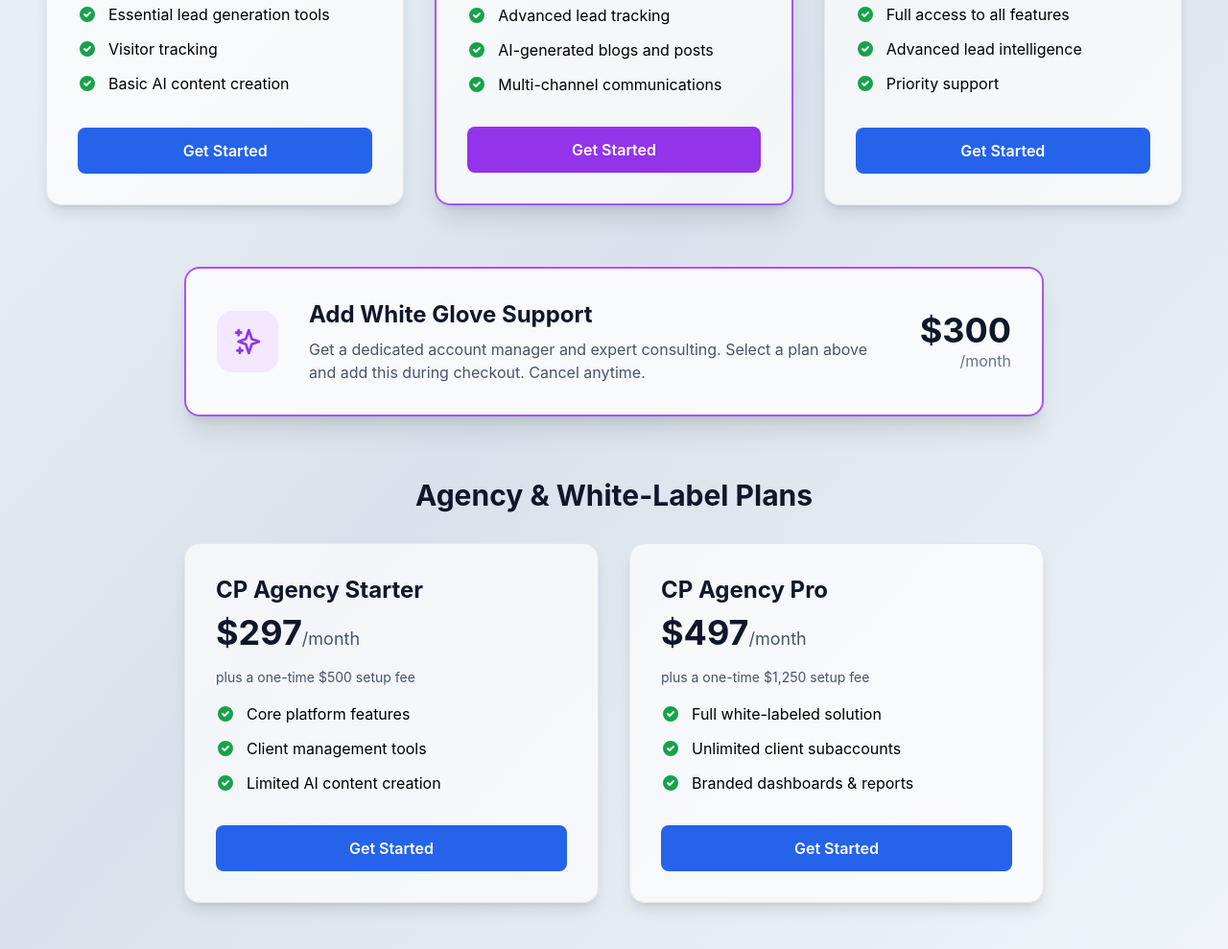
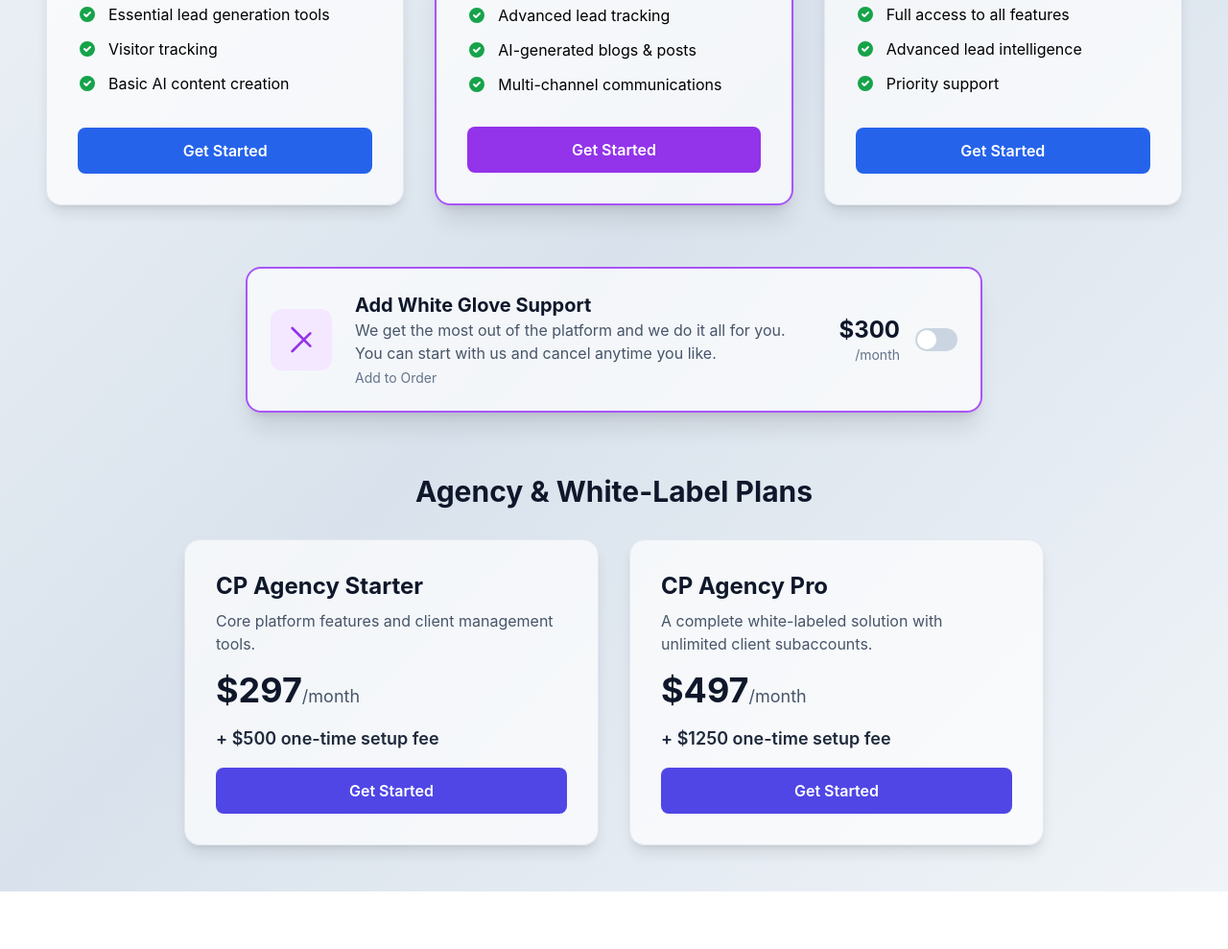
Before and after one commit to proshark1/connectpro-pricing, a plain HTML site: page index.html in a window 1280 px wide. Shown: the part 399-1388 px from the top of the page at 96% size. After the commit the page ends 1328 px from the top, so only its background shows below. Drawn offline with nearby package versions, Linux system fonts and the light colour scheme.

Commit message:
Rev9 index.html

```diff
--- a/index.html
+++ b/index.html
@@ -1,7 +1,7 @@
 <!DOCTYPE html>
 <html lang="en">
 <head>
-    <meta charset="UTF-g">
+    <meta charset="UTF-8">
     <meta name="viewport" content="width=device-width, initial-scale=1.0">
     <title>ConnectPro Pricing</title>
     <script src="https://cdn.tailwindcss.com"></script>
@@ -9,6 +9,45 @@
     <style>
         body { font-family: 'Inter', sans-serif; }
         .gradient-bg { background-image: linear-gradient(to bottom right, #f0f4f8, #d9e2ec, #f0f4f8); }
+        .toggle {
+            position: relative;
+            display: inline-block;
+            width: 44px;
+            height: 24px;
+        }
+        .toggle input {
+            opacity: 0;
+            width: 0;
+            height: 0;
+        }
+        .slider {
+            position: absolute;
+            cursor: pointer;
+            top: 0;
+            left: 0;
+            right: 0;
+            bottom: 0;
+            background-color: #cbd5e1;
+            transition: .4s;
+            border-radius: 24px;
+        }
+        .slider:before {
+            position: absolute;
+            content: "";
+            height: 20px;
+            width: 20px;
+            left: 2px;
+            bottom: 2px;
+            background-color: white;
+            transition: .4s;
+            border-radius: 50%;
+        }
+        input:checked + .slider {
+            background-color: #3b82f6;
+        }
+        input:checked + .slider:before {
+            transform: translateX(20px);
+        }
     </style>
 </head>
 <body class="gradient-bg">
@@ -32,7 +71,7 @@
                         <li class="flex items-center gap-3"><svg xmlns="http://www.w3.org/2000/svg" class="h-5 w-5 text-green-600" viewBox="0 0 20 20" fill="currentColor"><path fill-rule="evenodd" d="M10 18a8 8 0 100-16 8 8 0 000 16zm3.707-9.293a1 1 0 00-1.414-1.414L9 10.586 7.707 9.293a1 1 0 00-1.414 1.414l2 2a1 1 0 001.414 0l4-4z" clip-rule="evenodd" /></svg><span>Visitor tracking</span></li>
                         <li class="flex items-center gap-3"><svg xmlns="http://www.w3.org/2000/svg" class="h-5 w-5 text-green-600" viewBox="0 0 20 20" fill="currentColor"><path fill-rule="evenodd" d="M10 18a8 8 0 100-16 8 8 0 000 16zm3.707-9.293a1 1 0 00-1.414-1.414L9 10.586 7.707 9.293a1 1 0 00-1.414 1.414l2 2a1 1 0 001.414 0l4-4z" clip-rule="evenodd" /></svg><span>Basic AI content creation</span></li>
                     </ul>
-                    <a href__="https://app.connectpro.ai/PublicCheckout?price_id=price_1RtLJzLFgwQ8TSGSQ0K7MP6o" target="_parent" class="block w-full text-center bg-blue-600 text-white font-semibold py-3 rounded-lg hover:bg-blue-700 transition-colors">Get Started</a>
+                    <button onclick="selectPlan('price_1RtLJzLFgwQ8TSGSQ0K7MP6o', 'CP Starter Plan')" class="w-full bg-blue-600 text-white font-semibold py-3 rounded-lg hover:bg-blue-700 transition-colors">Get Started</button>
                 </div>
                 <!-- Growth Plan -->
                 <div class="border-2 border-purple-500 bg-white/70 rounded-2xl shadow-xl p-8 flex flex-col relative">
@@ -41,10 +80,10 @@
                     <div class="text-4xl font-bold text-slate-900 mb-4">$297<span class="text-lg font-normal text-slate-600">/month</span></div>
                     <ul class="space-y-3 mb-8 flex-grow">
                          <li class="flex items-center gap-3"><svg xmlns="http://www.w3.org/2000/svg" class="h-5 w-5 text-green-600" viewBox="0 0 20 20" fill="currentColor"><path fill-rule="evenodd" d="M10 18a8 8 0 100-16 8 8 0 000 16zm3.707-9.293a1 1 0 00-1.414-1.414L9 10.586 7.707 9.293a1 1 0 00-1.414 1.414l2 2a1 1 0 001.414 0l4-4z" clip-rule="evenodd" /></svg><span>Advanced lead tracking</span></li>
-                         <li class="flex items-center gap-3"><svg xmlns="http://www.w3.org/2000/svg" class="h-5 w-5 text-green-600" viewBox="0 0 20 20" fill="currentColor"><path fill-rule="evenodd" d="M10 18a8 8 0 100-16 8 8 0 000 16zm3.707-9.293a1 1 0 00-1.414-1.414L9 10.586 7.707 9.293a1 1 0 00-1.414 1.414l2 2a1 1 0 001.414 0l4-4z" clip-rule="evenodd" /></svg><span>AI-generated blogs and posts</span></li>
+                         <li class="flex items-center gap-3"><svg xmlns="http://www.w3.org/2000/svg" class="h-5 w-5 text-green-600" viewBox="0 0 20 20" fill="currentColor"><path fill-rule="evenodd" d="M10 18a8 8 0 100-16 8 8 0 000 16zm3.707-9.293a1 1 0 00-1.414-1.414L9 10.586 7.707 9.293a1 1 0 00-1.414 1.414l2 2a1 1 0 001.414 0l4-4z" clip-rule="evenodd" /></svg><span>AI-generated blogs & posts</span></li>
                          <li class="flex items-center gap-3"><svg xmlns="http://www.w3.org/2000/svg" class="h-5 w-5 text-green-600" viewBox="0 0 20 20" fill="currentColor"><path fill-rule="evenodd" d="M10 18a8 8 0 100-16 8 8 0 000 16zm3.707-9.293a1 1 0 00-1.414-1.414L9 10.586 7.707 9.293a1 1 0 00-1.414 1.414l2 2a1 1 0 001.414 0l4-4z" clip-rule="evenodd" /></svg><span>Multi-channel communications</span></li>
                     </ul>
-                    <a href__="https://app.connectpro.ai/PublicCheckout?price_id=price_1RtLLSLFgwQ8TSGScTLGilRn" target="_parent" class="block w-full text-center bg-purple-600 text-white font-semibold py-3 rounded-lg hover:bg-purple-700 transition-colors">Get Started</a>
+                    <button onclick="selectPlan('price_1RtLLSLFgwQ8TSGScTLGilRn', 'CP Growth Plan')" class="w-full bg-purple-600 text-white font-semibold py-3 rounded-lg hover:bg-purple-700 transition-colors">Get Started</button>
                 </div>
                 <!-- Next Level Plan -->
                 <div class="border border-slate-200 bg-white/70 rounded-2xl shadow-lg p-8 flex flex-col">
@@ -55,26 +94,33 @@
                         <li class="flex items-center gap-3"><svg xmlns="http://www.w3.org/2000/svg" class="h-5 w-5 text-green-600" viewBox="0 0 20 20" fill="currentColor"><path fill-rule="evenodd" d="M10 18a8 8 0 100-16 8 8 0 000 16zm3.707-9.293a1 1 0 00-1.414-1.414L9 10.586 7.707 9.293a1 1 0 00-1.414 1.414l2 2a1 1 0 001.414 0l4-4z" clip-rule="evenodd" /></svg><span>Advanced lead intelligence</span></li>
                         <li class="flex items-center gap-3"><svg xmlns="http://www.w3.org/2000/svg" class="h-5 w-5 text-green-600" viewBox="0 0 20 20" fill="currentColor"><path fill-rule="evenodd" d="M10 18a8 8 0 100-16 8 8 0 000 16zm3.707-9.293a1 1 0 00-1.414-1.414L9 10.586 7.707 9.293a1 1 0 00-1.414 1.414l2 2a1 1 0 001.414 0l4-4z" clip-rule="evenodd" /></svg><span>Priority support</span></li>
                     </ul>
-                    <a href__="https://app.connectpro.ai/PublicCheckout?price_id=price_1RtLMeLFgwQ8TSGSSHQJBPD6" target="_parent" class="block w-full text-center bg-blue-600 text-white font-semibold py-3 rounded-lg hover:bg-blue-700 transition-colors">Get Started</a>
+                    <button onclick="selectPlan('price_1RtLMeLFgwQ8TSGSSHQJBPD6', 'CP Next Level')" class="w-full bg-blue-600 text-white font-semibold py-3 rounded-lg hover:bg-blue-700 transition-colors">Get Started</button>
                 </div>
             </div>
         </div>
 
-        <!-- White Glove Add-on -->
-        <div class="max-w-4xl mx-auto my-16">
-            <div class="border-2 border-purple-500 bg-white/80 rounded-2xl shadow-xl p-8 flex flex-col md:flex-row items-center gap-8">
-                <div class="flex-shrink-0">
-                    <div class="w-16 h-16 bg-purple-100 rounded-2xl flex items-center justify-center">
-                        <svg xmlns="http://www.w3.org/2000/svg" class="h-8 w-8 text-purple-600" fill="none" viewBox="0 0 24 24" stroke="currentColor" stroke-width="2"><path stroke-linecap="round" stroke-linejoin="round" d="M5 3v4M3 5h4M6 17v4m-2-2h4m5-16l2.286 6.857L21 12l-5.714 2.143L13 21l-2.286-6.857L5 12l5.714-2.143L13 3z" /></svg>
+        <!-- White Glove Add-On Section -->
+        <div class="max-w-3xl mx-auto my-16">
+            <div class="bg-white/70 border-2 border-purple-500 rounded-2xl shadow-xl p-6">
+                <div class="flex flex-col md:flex-row items-center gap-6">
+                    <div class="w-16 h-16 bg-purple-100 rounded-xl flex items-center justify-center flex-shrink-0">
+                        <svg xmlns="http://www.w3.org/2000/svg" class="h-8 w-8 text-purple-600" fill="none" viewBox="0 0 24 24" stroke="currentColor"><path stroke-linecap="round" stroke-linejoin="round" stroke-width="2" d="M5 3l14 14M5 21l14-14" /></svg>
                     </div>
-                </div>
-                <div class="flex-grow text-center md:text-left">
-                    <h3 class="text-2xl font-bold text-slate-900">Add White Glove Support</h3>
-                    <p class="text-slate-600 mt-2">Get a dedicated account manager and expert consulting. Select a plan above and add this during checkout. Cancel anytime.</p>
-                </div>
-                <div class="text-center md:text-right flex-shrink-0">
-                    <div class="text-4xl font-bold text-slate-900">$300</div>
-                    <div class="text-slate-500">/month</div>
+                    <div class="flex-grow text-center md:text-left">
+                        <h3 class="text-xl font-bold text-slate-900">Add White Glove Support</h3>
+                        <p class="text-slate-600">We get the most out of the platform and we do it all for you. You can start with us and cancel anytime you like.</p>
+                        <p class="text-sm text-slate-500 mt-1">Add to Order</p>
+                    </div>
+                    <div class="flex items-center space-x-4 flex-shrink-0">
+                        <div class="text-right">
+                            <div class="text-2xl font-bold text-slate-900">$300</div>
+                            <div class="text-sm text-slate-500">/month</div>
+                        </div>
+                        <label class="toggle">
+                            <input type="checkbox" id="whiteGloveToggle">
+                            <span class="slider"></span>
+                        </label>
+                    </div>
                 </div>
             </div>
         </div>
@@ -83,32 +129,46 @@
         <div>
             <h2 class="text-3xl font-bold text-slate-900 mb-8 text-center">Agency & White-Label Plans</h2>
             <div class="grid md:grid-cols-2 gap-8 max-w-4xl mx-auto">
-                 <!-- Agency Starter -->
+                <!-- Agency Starter -->
                 <div class="border border-slate-200 bg-white/70 rounded-2xl shadow-lg p-8 flex flex-col">
                     <h3 class="text-2xl font-bold text-slate-900 mb-2">CP Agency Starter</h3>
+                    <p class="text-slate-600 mb-4">Core platform features and client management tools.</p>
                     <div class="text-4xl font-bold text-slate-900 mb-4">$297<span class="text-lg font-normal text-slate-600">/month</span></div>
-                    <p class="text-sm text-slate-600 mb-4">plus a one-time $500 setup fee</p>
-                    <ul class="space-y-3 mb-8 flex-grow">
-                        <li class="flex items-center gap-3"><svg xmlns="http://www.w3.org/2000/svg" class="h-5 w-5 text-green-600" viewBox="0 0 20 20" fill="currentColor"><path fill-rule="evenodd" d="M10 18a8 8 0 100-16 8 8 0 000 16zm3.707-9.293a1 1 0 00-1.414-1.414L9 10.586 7.707 9.293a1 1 0 00-1.414 1.414l2 2a1 1 0 001.414 0l4-4z" clip-rule="evenodd" /></svg><span>Core platform features</span></li>
-                        <li class="flex items-center gap-3"><svg xmlns="http://www.w3.org/2000/svg" class="h-5 w-5 text-green-600" viewBox="0 0 20 20" fill="currentColor"><path fill-rule="evenodd" d="M10 18a8 8 0 100-16 8 8 0 000 16zm3.707-9.293a1 1 0 00-1.414-1.414L9 10.586 7.707 9.293a1 1 0 00-1.414 1.414l2 2a1 1 0 001.414 0l4-4z" clip-rule="evenodd" /></svg><span>Client management tools</span></li>
-                        <li class="flex items-center gap-3"><svg xmlns="http://www.w3.org/2000/svg" class="h-5 w-5 text-green-600" viewBox="0 0 20 20" fill="currentColor"><path fill-rule="evenodd" d="M10 18a8 8 0 100-16 8 8 0 000 16zm3.707-9.293a1 1 0 00-1.414-1.414L9 10.586 7.707 9.293a1 1 0 00-1.414 1.414l2 2a1 1 0 001.414 0l4-4z" clip-rule="evenodd" /></svg><span>Limited AI content creation</span></li>
-                    </ul>
-                    <a href__="https://app.connectpro.ai/PublicCheckout?price_id=price_1RtLIMLFgwQ8TSGSl3JpEvA0" target="_parent" class="block w-full text-center bg-blue-600 text-white font-semibold py-3 rounded-lg hover:bg-blue-700 transition-colors">Get Started</a>
+                    <div class="text-lg font-semibold text-slate-800 mb-4">+ $500 one-time setup fee</div>
+                    <button onclick="selectPlan('price_1RtLIMLFgwQ8TSGSl3JpEvA0', 'CP Agency Starter')" class="w-full bg-indigo-600 text-white font-semibold py-3 rounded-lg hover:bg-indigo-700 transition-colors">Get Started</button>
                 </div>
-                 <!-- Agency Pro -->
+                <!-- Agency Pro -->
                 <div class="border border-slate-200 bg-white/70 rounded-2xl shadow-lg p-8 flex flex-col">
                     <h3 class="text-2xl font-bold text-slate-900 mb-2">CP Agency Pro</h3>
+                    <p class="text-slate-600 mb-4">A complete white-labeled solution with unlimited client subaccounts.</p>
                     <div class="text-4xl font-bold text-slate-900 mb-4">$497<span class="text-lg font-normal text-slate-600">/month</span></div>
-                    <p class="text-sm text-slate-600 mb-4">plus a one-time $1,250 setup fee</p>
-                    <ul class="space-y-3 mb-8 flex-grow">
-                        <li class="flex items-center gap-3"><svg xmlns="http://www.w3.org/2000/svg" class="h-5 w-5 text-green-600" viewBox="0 0 20 20" fill="currentColor"><path fill-rule="evenodd" d="M10 18a8 8 0 100-16 8 8 0 000 16zm3.707-9.293a1 1 0 00-1.414-1.414L9 10.586 7.707 9.293a1 1 0 00-1.414 1.414l2 2a1 1 0 001.414 0l4-4z" clip-rule="evenodd" /></svg><span>Full white-labeled solution</span></li>
-                        <li class="flex items-center gap-3"><svg xmlns="http://www.w3.org/2000/svg" class="h-5 w-5 text-green-600" viewBox="0 0 20 20" fill="currentColor"><path fill-rule="evenodd" d="M10 18a8 8 0 100-16 8 8 0 000 16zm3.707-9.293a1 1 0 00-1.414-1.414L9 10.586 7.707 9.293a1 1 0 00-1.414 1.414l2 2a1 1 0 001.414 0l4-4z" clip-rule="evenodd" /></svg><span>Unlimited client subaccounts</span></li>
-                        <li class="flex items-center gap-3"><svg xmlns="http://www.w3.org/2000/svg" class="h-5 w-5 text-green-600" viewBox="0 0 20 20" fill="currentColor"><path fill-rule="evenodd" d="M10 18a8 8 0 100-16 8 8 0 000 16zm3.707-9.293a1 1 0 00-1.414-1.414L9 10.586 7.707 9.293a1 1 0 00-1.414 1.414l2 2a1 1 0 001.414 0l4-4z" clip-rule="evenodd" /></svg><span>Branded dashboards & reports</span></li>
-                    </ul>
-                    <a href__="https://app.connectpro.ai/PublicCheckout?price_id=price_1RtLDzLFgwQ8TSGS5M5qNJYX" target="_parent" class="block w-full text-center bg-blue-600 text-white font-semibold py-3 rounded-lg hover:bg-blue-700 transition-colors">Get Started</a>
+                    <div class="text-lg font-semibold text-slate-800 mb-4">+ $1250 one-time setup fee</div>
+                    <button onclick="selectPlan('price_1RtLDzLFgwQ8TSGS5M5qNJYX', 'CP Agency Pro')" class="w-full bg-indigo-600 text-white font-semibold py-3 rounded-lg hover:bg-indigo-700 transition-colors">Get Started</button>
                 </div>
             </div>
         </div>
+
     </div>
+
+    <script>
+        let selectedPlan = null;
+
+        function selectPlan(priceId, planName) {
+            selectedPlan = { priceId, planName };
+
+            // Check if White Glove is selected
+            const whiteGloveToggle = document.getElementById('whiteGloveToggle');
+            const addWhiteGlove = whiteGloveToggle.checked;
+
+            // Build the checkout URL
+            let checkoutUrl = `https://app.connectpro.ai/PublicCheckout?price_id=${priceId}`;
+            if (addWhiteGlove) {
+                checkoutUrl += '&add_white_glove=true';
+            }
+
+            // Navigate to checkout
+            window.top.location.href = checkoutUrl;
+        }
+    </script>
 </body>
 </html>
```
